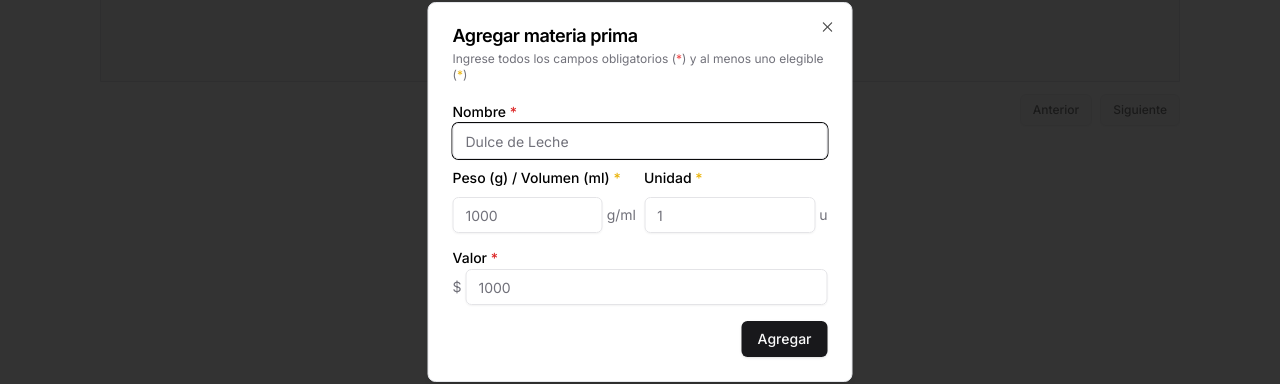
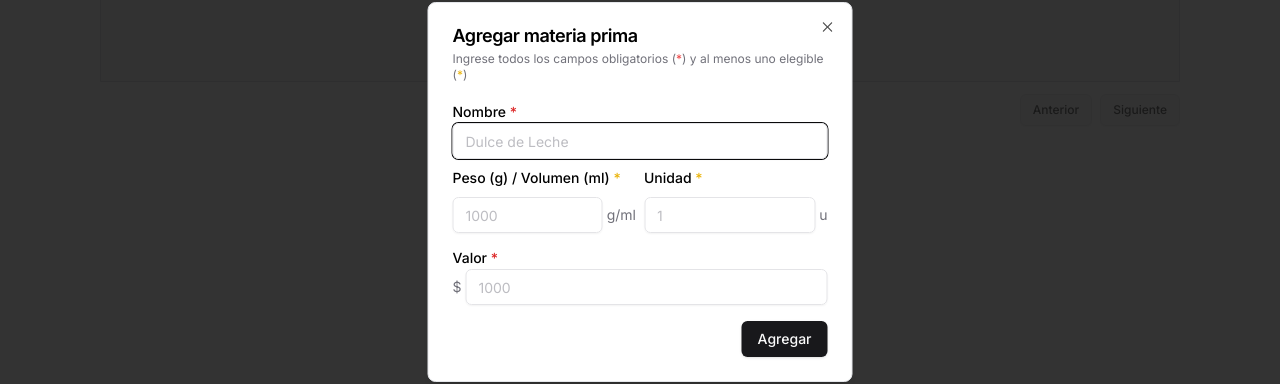
Before and after one commit to nicolasamoroso/calculadora-de-tortas, a Next.js app: page / in a window 1280 px wide. Both pictures are taken after a click on the button "Agregar". Shown: the part 208-592 px from the top of the page. Built offline with nearby package versions, Linux system fonts and the light colour scheme.

Commit message:
change placeholder color

```diff
--- a/src/components/ui/input.tsx
+++ b/src/components/ui/input.tsx
@@ -10,7 +10,7 @@ const Input = React.forwardRef<HTMLInputElement, InputProps>(
       <input
         type={type}
         className={cn(
-          "flex h-9 w-full text-[16px] rounded-md border border-input bg-transparent px-3 py-1 text-sm shadow-sm transition-colors file:border-0 file:bg-transparent file:text-sm file:font-medium placeholder:text-muted-foreground focus-visible:outline-none focus-visible:ring-1 focus-visible:ring-ring disabled:cursor-not-allowed disabled:opacity-50",
+          "flex h-9 w-full text-[16px] rounded-md border border-input bg-transparent px-3 py-1 text-sm shadow-sm transition-colors file:border-0 file:bg-transparent file:text-sm file:font-medium placeholder:text-[#bdbdc2] focus-visible:outline-none focus-visible:ring-1 focus-visible:ring-ring disabled:cursor-not-allowed disabled:opacity-50",
           className
         )}
         ref={ref}
```
